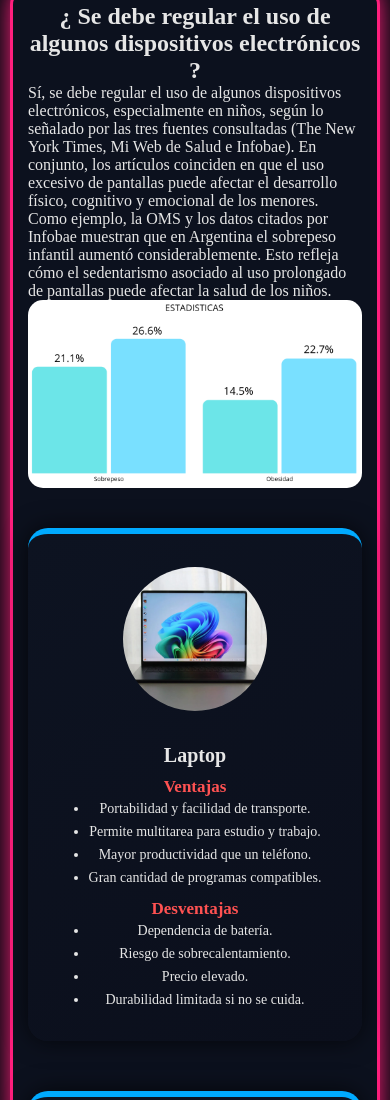
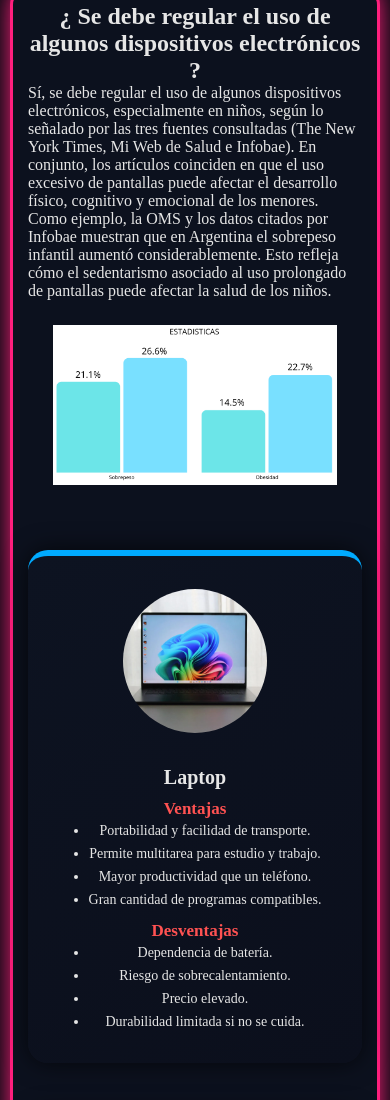
Before and after one commit to waadawda/c.ciudadanas, a plain HTML site: page index.html in a window 390 px wide. Shown: the part 601-1701 px from the top of the page. Drawn offline with Linux system fonts and the light colour scheme.

Commit message:
Update waos.css

```diff
--- a/CSS/waos.css
+++ b/CSS/waos.css
@@ -254,6 +254,10 @@ main {
 /* TELÉFONOS */
 @media (max-width: 600px) {
 
+    .sts {
+        padding: 25px;
+    }
+
     h1 {
         font-size: 2.4rem;
     }
```
